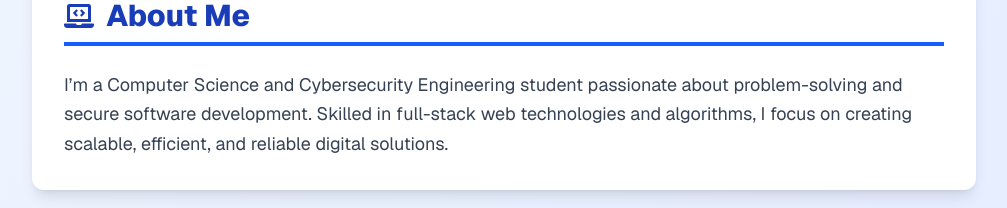
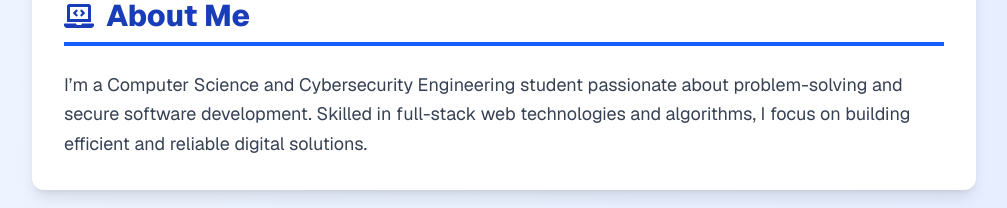
Before and after one commit to zennyMe17/hemanth_portfolio, a Next.js app: page / in a window 1280 px wide. Shown: the part 338-546 px from the top of the page, without its empty margins (136-1143 px from the left). Built offline with nearby package versions, Linux system fonts and the light colour scheme.

Commit message:
Update wording in About Me section
Replaced 'creating' with 'building' for better clarity.

```diff
--- a/app/page.tsx
+++ b/app/page.tsx
@@ -1,7 +1,6 @@
 "use client";
 
 import Head from "next/head";
-import Image from "next/image";
 import {
   FaPhone,
   FaEnvelope,
@@ -90,7 +89,7 @@ export default function Home() {
           <SectionTitle icon={<FaLaptopCode />}>About Me</SectionTitle>
           <p className="text-lg text-gray-700 leading-relaxed">
             I’m a Computer Science and Cybersecurity Engineering student passionate about problem-solving and secure software development.
-            Skilled in full-stack web technologies and algorithms, I focus on creating scalable, efficient, and reliable digital solutions.
+            Skilled in full-stack web technologies and algorithms, I focus on building efficient and reliable digital solutions.
           </p>
         </section>
 
```
